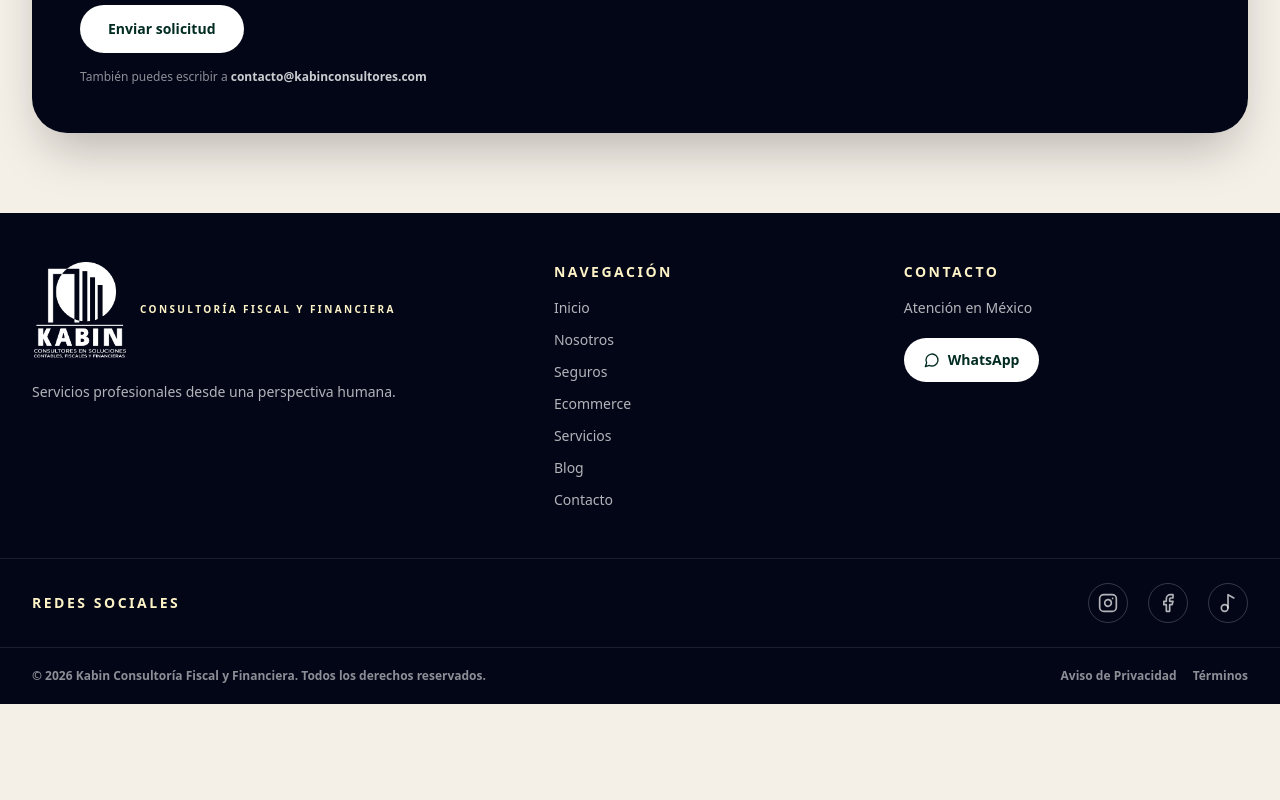
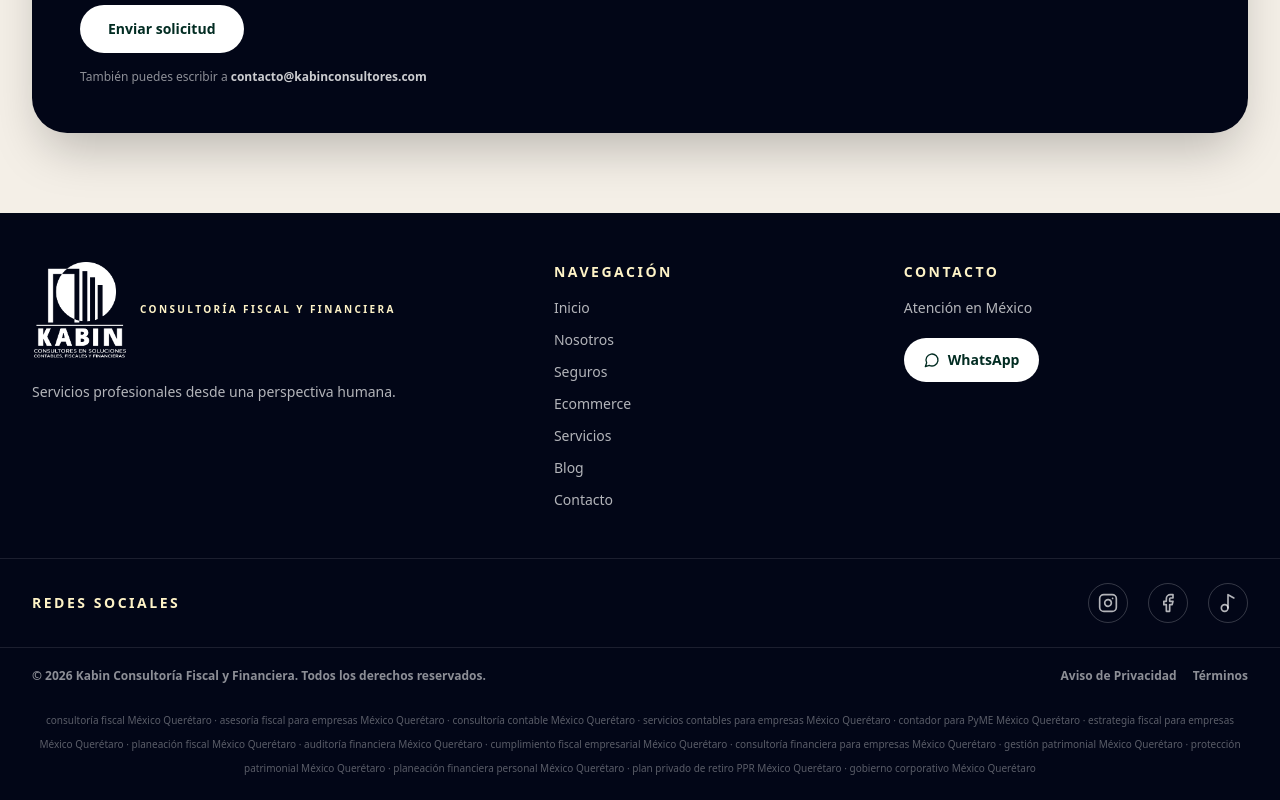
Before and after one commit to o7digital/kabin, a React (Vite) app: page / in a window 1280 px wide. Shown: the part 9407-10207 px from the top of the page. Before the commit the page ends 10111 px from the top, so only its background shows below. Built offline with nearby package versions, Linux system fonts and the light colour scheme.

Commit message:
Add localized SEO keywords to footer

```diff
--- a/KabinConsultoriaMockup.jsx
+++ b/KabinConsultoriaMockup.jsx
@@ -177,6 +177,24 @@ const servicesEn = [
     details:
       "We support inheritance planning with immediate cash flow, business continuity protocols, and asset planning so families and companies can preserve order, liquidity, and continuity in key scenarios.",
   },
+];
+
+const seoKeywordsEs = [
+  "consultoría fiscal México Querétaro",
+  "asesoría fiscal para empresas México Querétaro",
+  "consultoría contable México Querétaro",
+  "servicios contables para empresas México Querétaro",
+  "contador para PyME México Querétaro",
+  "estrategia fiscal para empresas México Querétaro",
+  "planeación fiscal México Querétaro",
+  "auditoría financiera México Querétaro",
+  "cumplimiento fiscal empresarial México Querétaro",
+  "consultoría financiera para empresas México Querétaro",
+  "gestión patrimonial México Querétaro",
+  "protección patrimonial México Querétaro",
+  "planeación financiera personal México Querétaro",
+  "plan privado de retiro PPR México Querétaro",
+  "gobierno corporativo México Querétaro",
 ];
 
 const heroSlidesEs = [
@@ -1818,6 +1836,17 @@ export default function KabinConsultoriaMockup() {
               </a>
             </div>
           </div>
+          <p
+            className="mx-auto mt-6 max-w-7xl text-center text-[10px] font-medium leading-6 text-white/35"
+            aria-label="Servicios de Kabin en México y Querétaro"
+          >
+            {seoKeywordsEs.map((keyword, index) => (
+              <React.Fragment key={keyword}>
+                {index > 0 && <span aria-hidden="true"> · </span>}
+                <span>{keyword}</span>
+              </React.Fragment>
+            ))}
+          </p>
         </div>
       </footer>
     </div>
```
